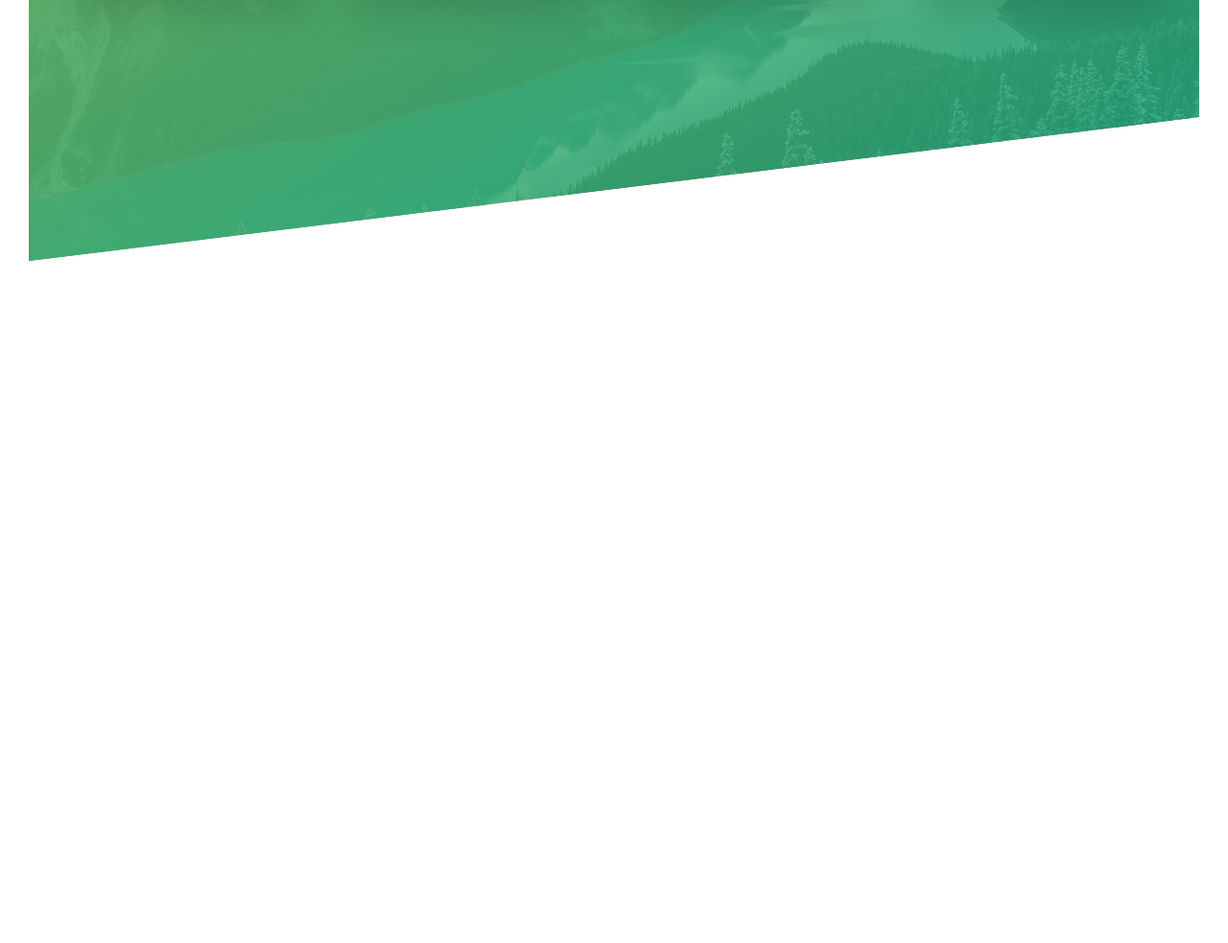
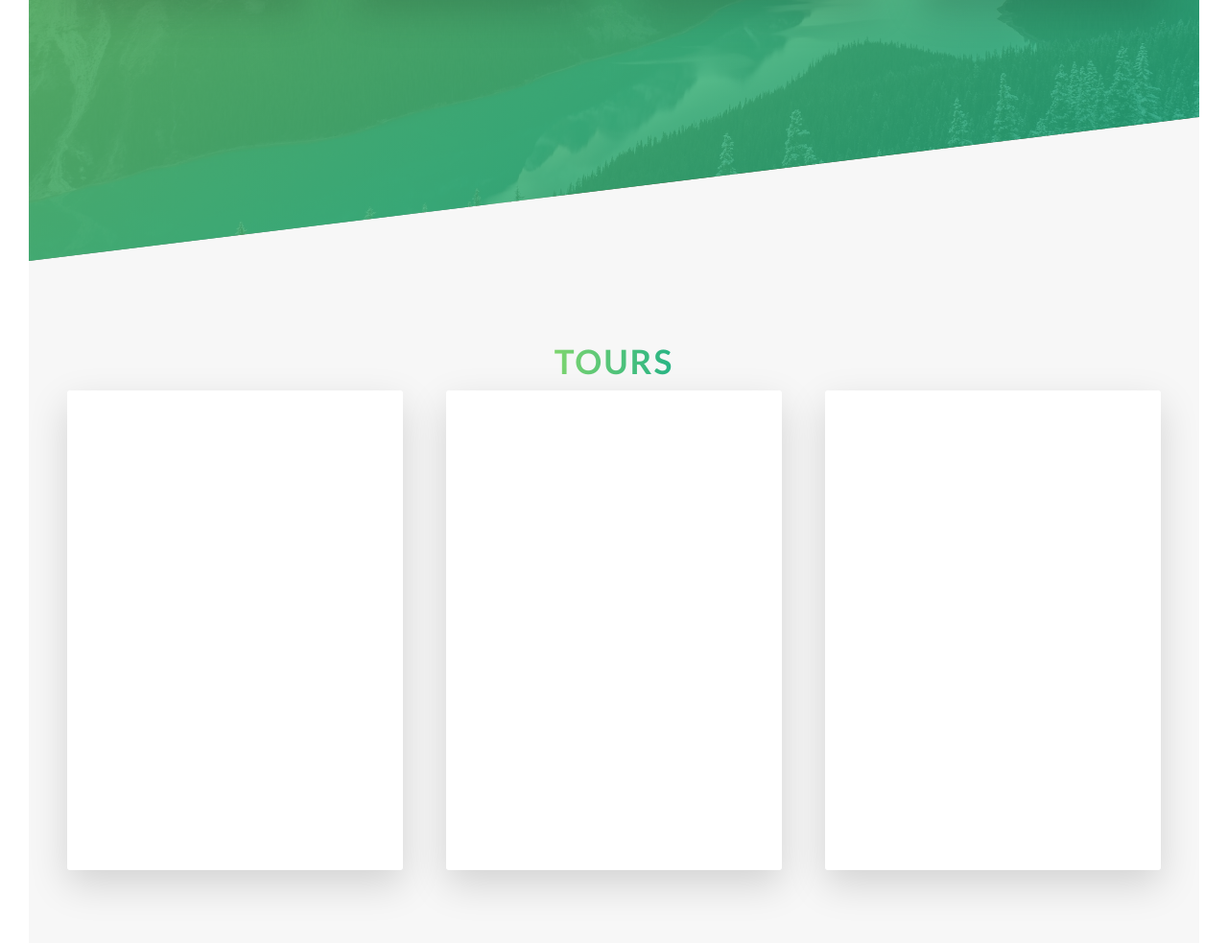
Before and after one commit to hectorcoronado/advanced-css, a website: page Natours/starter/index.html in a window 1280 px wide. Shown: the part 1903-2886 px from the top of the page at 96% size. Before the commit the page ends 2175 px from the top, so only its background shows below. Drawn offline with Linux system fonts and the light colour scheme.

Commit message:
creates `section-tours` markup & its main styles

```diff
--- a/Natours/sass/abstracts/_variables.scss
+++ b/Natours/sass/abstracts/_variables.scss
@@ -3,12 +3,21 @@
 $color-primary: #55c57a;
 $color-primary-light: #7ed56f;
 $color-primary-dark: #28b485;
+// oranges:
+$color-secondary-light: #ffb900;
+$color-secondary-dark: #ff7730;
+// blues:
+$color-tertiary-light: #2998ff;
+$color-tertiary-dark: #5643fa;
 
 // grayscale:
 $color-white: #fff;
 $color-gray-light-1: #f7f7f7;
 $color-gray-dark: #777;
 $color-black: #000;
+
+// BOX-SHADOW SETTINGS:
+$box-shadow-primary: 0 1.5rem 4rem rgba($color-black, .15);
 
 // FONT
 $default-font-size: 1.6rem;
--- /dev/null
+++ b/Natours/sass/components/_card.scss
@@ -0,0 +1,97 @@
+.card {
+    /**
+      * set same `height` as child elements; necessary as they are
+      * absolutely positioned, and w/o setting `height` on parent,
+      * content-less parent will collapse
+      */
+    height: 50rem;
+    /**
+      * `perspective` allows the card's rotation to appear to move
+      * toward the user upon hover
+      *
+      * this property *must* be set on the parent of the element to
+      * rotate
+      *
+      * this value is difficult to determine beforehand and requires
+      * experimentation, but will generally be very large;
+      * a lower number, counterintuitively, magnifies the effect (the
+      * card, upon rotating, appears to zoom in a lot toward the user).
+      */
+    perspective: 150rem;
+    -moz-perspective: 150rem;
+    /**
+      * allow for `absolute` position of child elements (card sides),
+      * to render both sides atop one another & create "single" card
+      */
+    position: relative;
+
+    &__side {
+        // hide back part of element
+        backface-visibility: hidden;
+        border-radius: .3rem;
+        box-shadow: $box-shadow-primary;
+        color: white;
+        font-size: 2rem;
+        height: 50rem;
+        /**
+          * place `card__side` el's atop each other, create single card
+          *
+          * similar to floated elements, takes them out of flow; hence
+          * same `height` setting on parent (otherwise parent element
+          * collapses)
+          */
+        position: absolute;
+        top: 0;
+        left: 0;
+        /**
+          * `absolute` position causes elements to fit their contents'
+          * width; change to 100% of parent element
+          */
+        width: 100%;
+        transition: all .5s ease;
+
+        /**
+          * upon initial rendering, this `back` side is already rotated
+          * 180 degrees, to hide from user; upon hovering, defined
+          * below, rotate it to 0 degrees to display
+          */
+        &--back {
+            transform: rotateY(180deg);
+
+            &-1 {
+                background-image: linear-gradient(
+                    to right bottom,
+                    $color-secondary-light,
+                    $color-secondary-dark
+                );
+            }
+            &-2 {
+                background-image: linear-gradient(
+                    to right bottom,
+                    $color-primary-light,
+                    $color-primary-dark
+                );
+            }
+            &-3 {
+                background-image: linear-gradient(
+                    to right bottom,
+                    $color-tertiary-light,
+                    $color-tertiary-dark
+                );
+            }
+        }
+        &--front {
+            background-color: $color-white;
+        }
+    }
+
+    // .card:hover .card__side--back
+    &:hover &__side--back {
+        transform: rotateY(0deg);
+    }
+
+    // .card:hover .card__side--front
+    &:hover &__side--front {
+        transform: rotateY(180deg);
+    }
+}
--- a/Natours/sass/components/_feature-box.scss
+++ b/Natours/sass/components/_feature-box.scss
@@ -4,7 +4,7 @@
     padding: 2.5rem;
     text-align: center;
     border-radius: 2px;
-    box-shadow: 0 1.5rem 4rem rgba($color-black, .15);
+    box-shadow: $box-shadow-primary;
     transition: all .2s;
 
     &:hover {
--- a/Natours/sass/main.scss
+++ b/Natours/sass/main.scss
@@ -8,6 +8,7 @@
 @import "base/utilities";
 
 @import "components/button";
+@import "components/card";
 @import "components/composition";
 @import "components/feature-box";
 
--- a/Natours/sass/pages/_home.scss
+++ b/Natours/sass/pages/_home.scss
@@ -31,3 +31,9 @@
       transform: skewY(7deg);
     }
   }
+
+  .section-tours {
+      background-color: $color-gray-light-1;
+      padding: 25rem 0 50rem 0;
+      margin-top: -10rem; // pull section up to cover whitespace
+  }
--- a/Natours/starter/index.html
+++ b/Natours/starter/index.html
@@ -101,6 +101,47 @@
                 </div>
             </div>
         </section>
+
+        <section class="section-tours">
+            <div class="u-center-text u-margin-bottom-big">
+                <h2 class="heading-secondary">
+                    tours
+                </h2>
+
+                <div class="row">
+                    <div class="col-1-of-3">
+                        <div class="card">
+                            <div class="card__side card__side--front">
+                                front
+                            </div>
+                            <div class="card__side card__side--back card__side--back-1">
+                                back
+                            </div>
+                        </div>
+                    </div>
+                    <div class="col-1-of-3">
+                        <div class="card">
+                            <div class="card__side card__side--front">
+                                front
+                            </div>
+                            <div class="card__side card__side--back card__side--back-2">
+                                back
+                            </div>
+                        </div>
+                    </div>
+                    <div class="col-1-of-3">
+                        <div class="card">
+                            <div class="card__side card__side--front">
+                                front
+                            </div>
+                            <div class="card__side card__side--back card__side--back-3">
+                                back
+                            </div>
+                        </div>
+                    </div>
+                </div>
+            </div>
+        </section>
     </main>
 
     <!-- **template grid markup**
```
Also changed, not shown: Natours/starter/css/style.css. Lines whose indentation alone changed are shown as unchanged.
